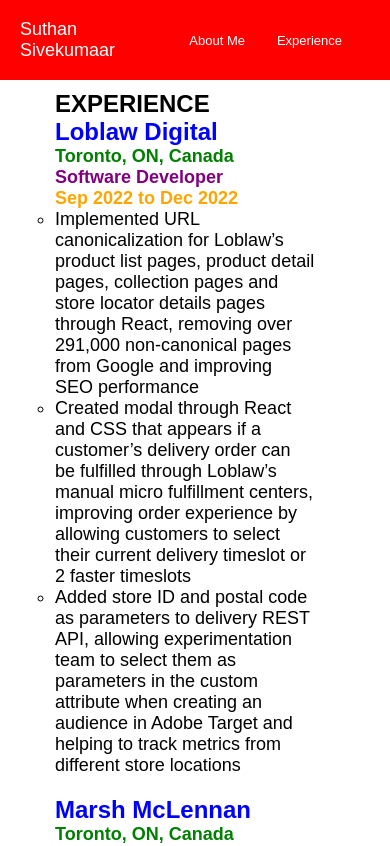
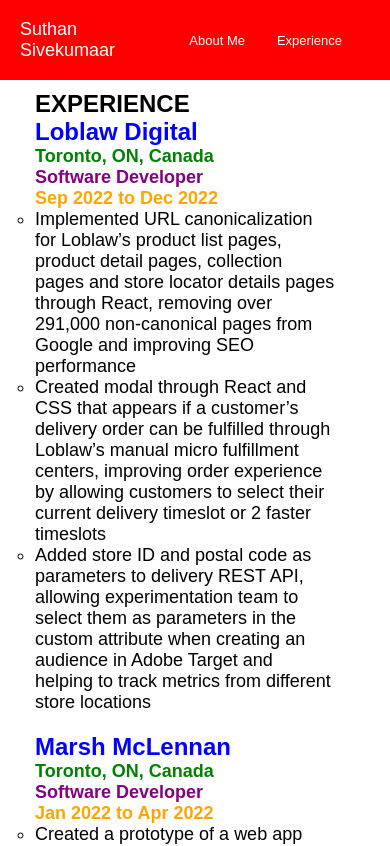
Before and after one commit to suthansivekumaar/about-me, a React (Create React App) app: page /experience in a window 390 px wide. Shown: the top 846 px of the page. Built offline with nearby package versions, Linux system fonts and the light colour scheme; the HTML template or start-up script is replaced by a standard one.

Commit message:
Changed positioning of experience heading and points for mobile view

```diff
--- a/src/App.css
+++ b/src/App.css
@@ -152,7 +152,11 @@
   }
 
   #experience-heading {
-    padding: 0 55px;
+    padding: 0 35px;
     text-align: unset;
   }
+
+  .entire-block {
+    padding: 0 35px;
+  }
 }
```
